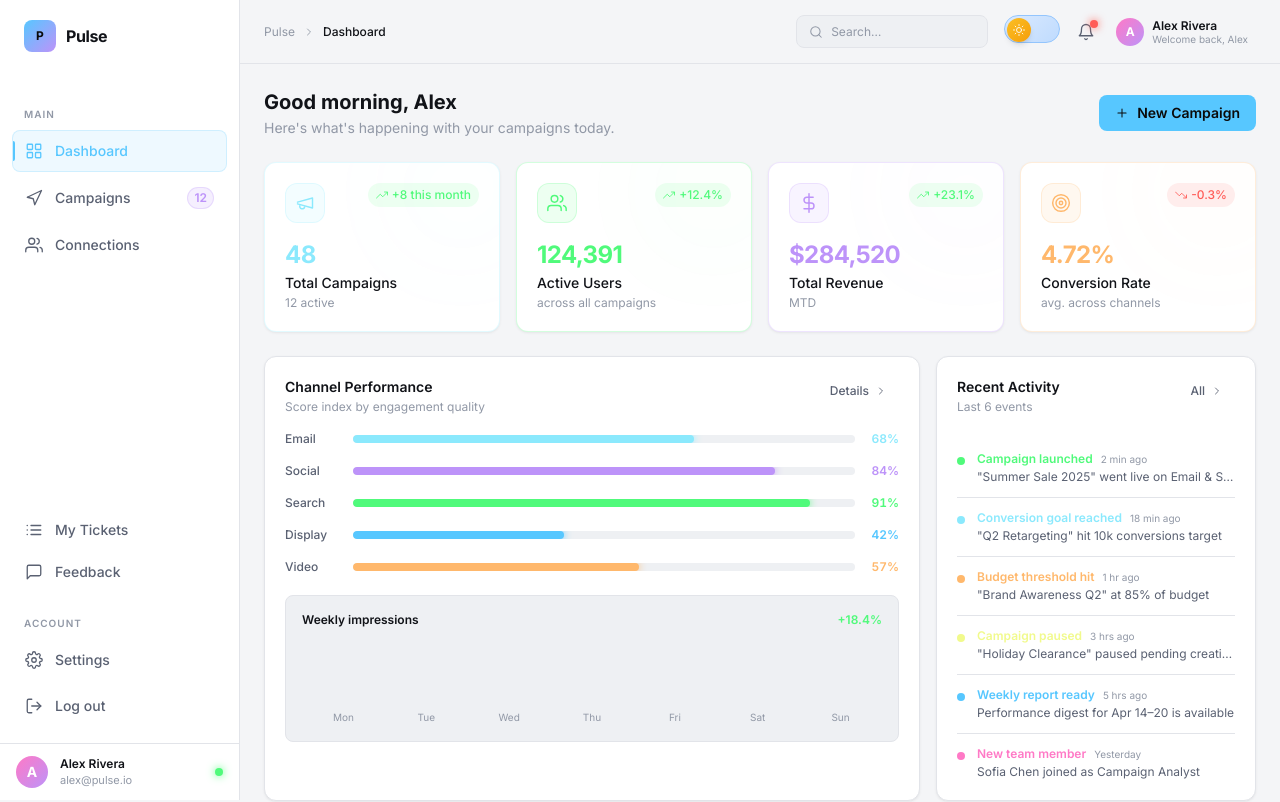
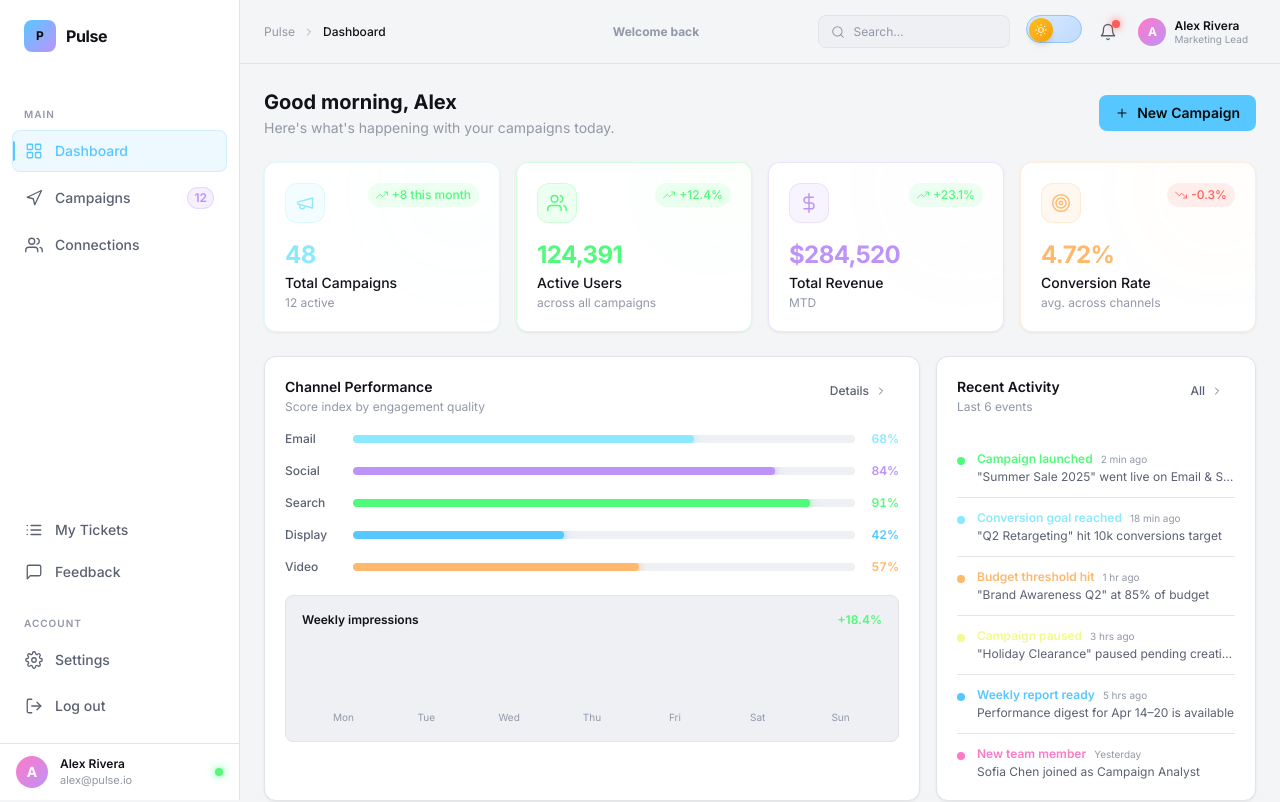
Before and after one commit to real-coddicted/buzzma, a React (Vite) app in the folder frontend/: page / in a window 1280 px wide. Shown: the top 802 px of the page. Built offline with nearby package versions, Linux system fonts and the light colour scheme.

Commit message:
move subtitle to center and make it bold

```diff
--- a/frontend/src/components/layout/Topbar.tsx
+++ b/frontend/src/components/layout/Topbar.tsx
@@ -4,7 +4,7 @@ import { IconBell, IconSearch, IconChevronRight } from '../ui/icons'
 import type { Theme, NavPage } from '../../types'
 
 const pageTitles: Record<NavPage, { title: string; subtitle: string }> = {
-  dashboard:   { title: 'Dashboard',   subtitle: 'Welcome back, Alex' },
+  dashboard:   { title: 'Dashboard',   subtitle: 'Welcome back' },
   campaigns:   { title: 'Campaigns',   subtitle: 'Manage and monitor your campaigns' },
   connections: { title: 'Connections', subtitle: 'Manage your brand and agency connections' },
   feedback:        { title: 'Feedback',         subtitle: 'Share your thoughts on Pulse' },
@@ -134,6 +134,10 @@ export function Topbar({ theme, onToggleTheme, activePage, onNavigate }: TopbarP
         <span className="text-ink-light-primary dark:text-ink-dark-primary font-medium">{title}</span>
       </div>
 
+      <div className="absolute left-[40%] -translate-x-1/2 text-center pointer-events-none">
+        <p className="text-xs font-bold text-ink-light-muted dark:text-ink-dark-muted">{subtitle}</p>
+      </div>
+
       <div className="hidden md:flex items-center gap-2 bg-surface-light-hover dark:bg-surface-dark-hover border border-surface-light-border dark:border-surface-dark-border rounded-lg px-3 py-1.5 w-48">
         <IconSearch size={14} className="text-ink-light-muted dark:text-ink-dark-muted flex-shrink-0" />
         <input
@@ -182,7 +186,7 @@ export function Topbar({ theme, onToggleTheme, activePage, onNavigate }: TopbarP
                 Alex Rivera
               </p>
               <p className="text-[10px] text-ink-light-muted dark:text-ink-dark-muted leading-none mt-0.5">
-                {subtitle}
+                Marketing Lead
               </p>
             </div>
           </button>
```
